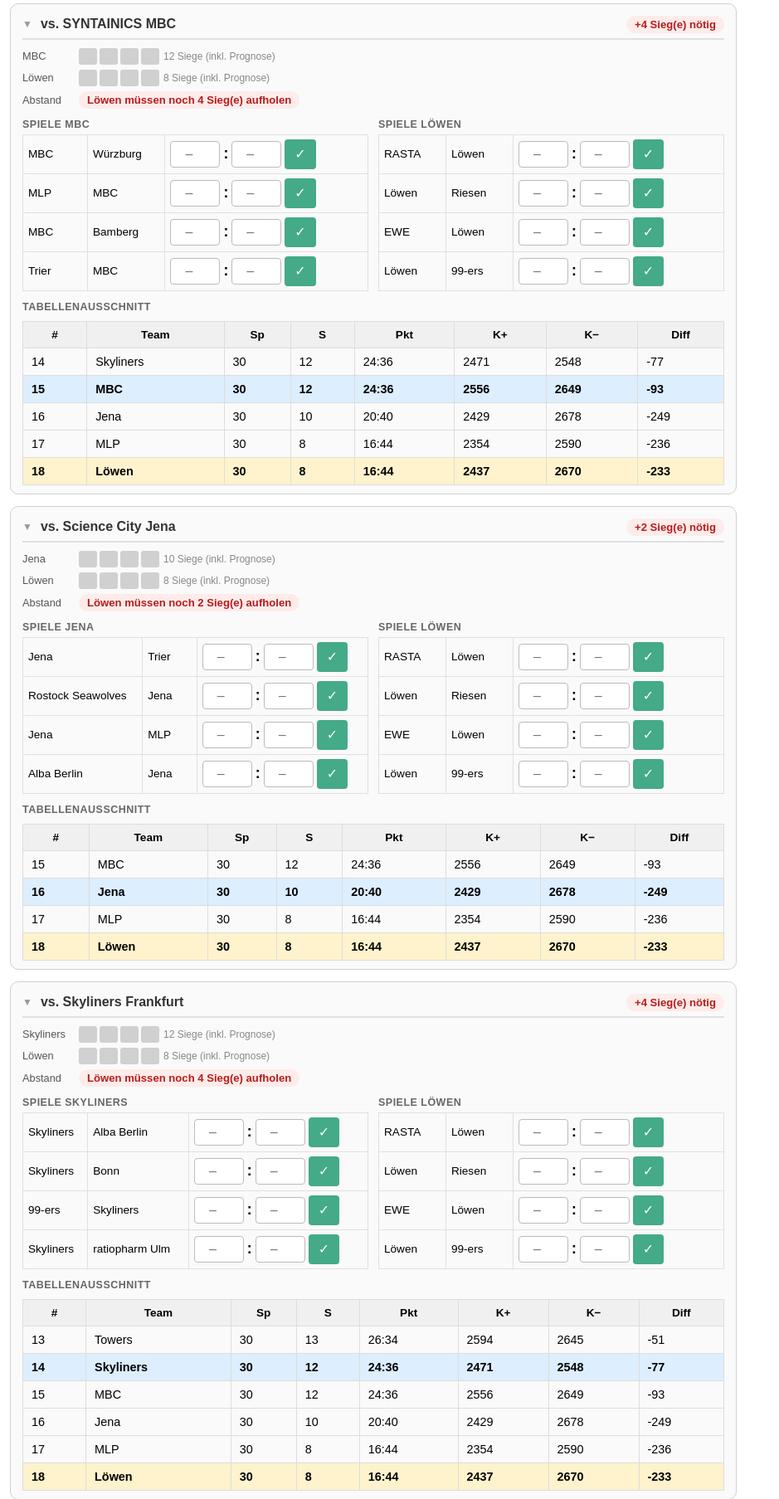
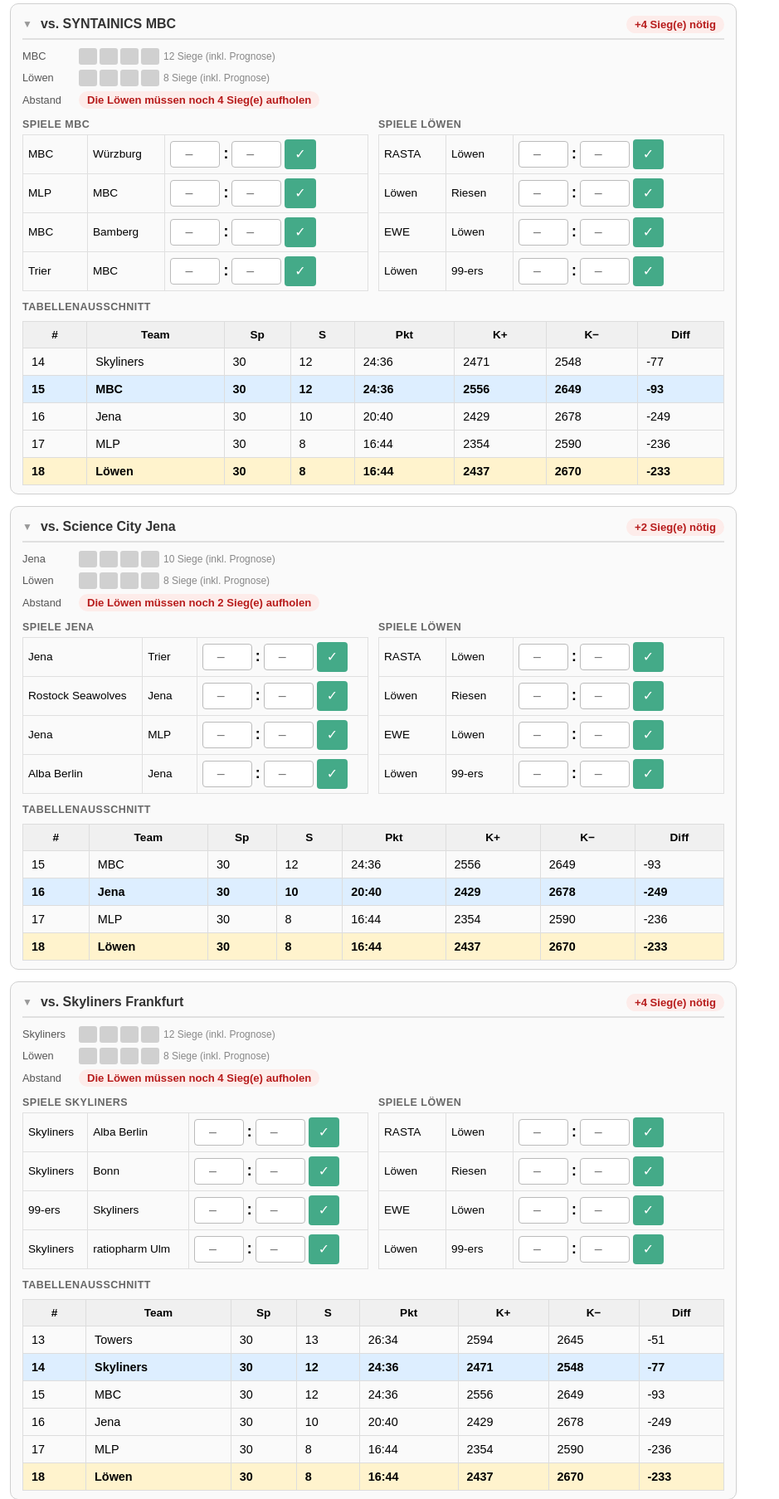
Before and after one commit to mebertK9/result-preview, a Flask app: page / in a window 1280 px wide. Shown: the part 747-2554 px from the top of the page at 83% size, without its empty margins (0-939 px from the left). Run offline with Flask 3, Linux system fonts and the light colour scheme; the visitor is signed in with stand-in values (Sample User, id 1).

Commit message:
Text cosmetics

```diff
--- a/result_preview/templates/index.html
+++ b/result_preview/templates/index.html
@@ -496,7 +496,7 @@
         {% set badge_txt = "Nicht mehr aufzuholen" %}
         {% elif comp.lead_safe %}
         {% set badge_cls = "gap-safe" %}
-        {% set badge_txt = "✅ Sicher an " ~ sn(comp_team) ~ " vorbei!" %}
+        {% set badge_txt = "✅ Sicher vor " ~ sn(comp_team) ~ "! Nicht mehr aufzuholen!!" %}
         {% elif gap > 0 %}
         {% set badge_cls = "gap-behind" %}
         {% set badge_txt = "+" ~ gap ~ " Sieg(e) nötig" %}
@@ -575,14 +575,14 @@
                     {%- elif gap <= 0 %} gap-ahead
                     {%- else %} gap-behind{% endif %}">
                     {% if comp.catchup_impossible %}
-                    Braunschweig bräuchte noch {{ comp.gap_with_hypo }} Sieg(e), hat aber nur {{ comp.loewen_games_left }} Spiel(e)
+                    Die Löwen bräuchten noch {{ comp.gap_with_hypo }} Sieg(e), haben aber nur {{ comp.loewen_games_left }} Spiel(e)
                     übrig — nicht mehr aufzuholen
                     {% elif gap > 0 %}
-                    Löwen müssen noch <strong>{{ gap }} Sieg(e)</strong> aufholen
+                    Die Löwen müssen noch <strong>{{ gap }} Sieg(e)</strong> aufholen
                     {% elif gap == 0 %}
                     Gleichstand — Direktvergleich entscheidet
                     {% else %}
-                    Löwen <strong>{{ -gap }}</strong> Sieg(e) Vorsprung
+                    Die Löwen haben <strong>{{ -gap }}</strong> Sieg(e) Vorsprung
                     {%- if (-gap) >= max_games %} &nbsp;✅{% endif %}
                     {% endif %}
                 </div>
```
